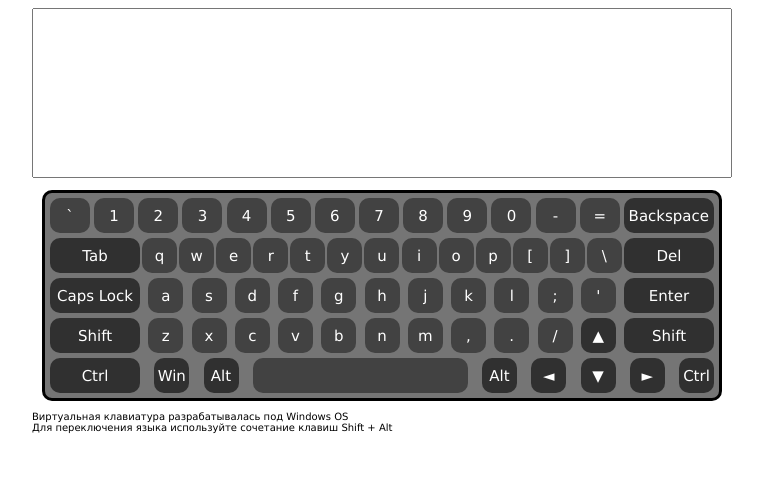
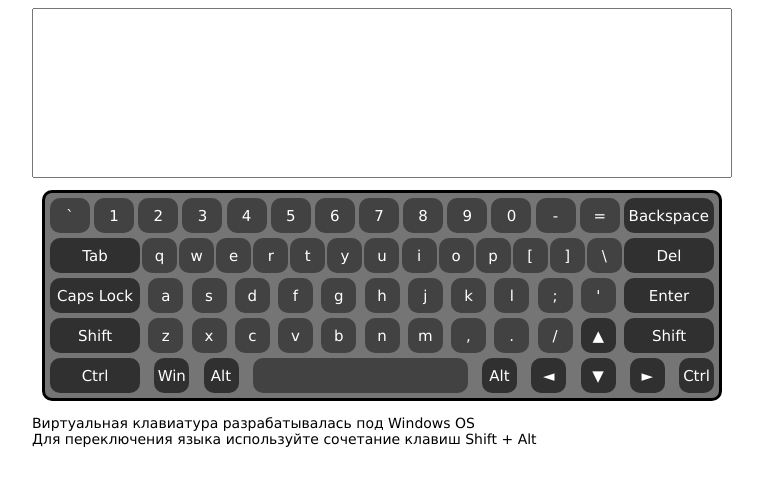
Before and after one commit to Smarrti/virtual-keyboard, a website: page virtual-keyboard/index.html in a window 1280 px wide. Shown: the whole page, without its empty margins (258-1021 px from the left). Drawn offline with Linux system fonts and the light colour scheme.

Commit message:
feat: change size for text

```diff
--- a/virtual-keyboard/sass/base/_base.scss
+++ b/virtual-keyboard/sass/base/_base.scss
@@ -2,3 +2,7 @@ html {
     font-family: Verdana, Geneva, Tahoma, sans-serif;
     font-size: 10px;
 }
+
+p {
+    font-size: 1.4rem;
+}
--- a/virtual-keyboard/sass/base/_textarea.scss
+++ b/virtual-keyboard/sass/base/_textarea.scss
@@ -2,5 +2,6 @@
     box-sizing: border-box;
     width: 100%;
     height: 170px;
+    font-size: 1.4rem;
     resize: none;
 }
```
Also changed, not shown: virtual-keyboard/style.css, 1 other file.
